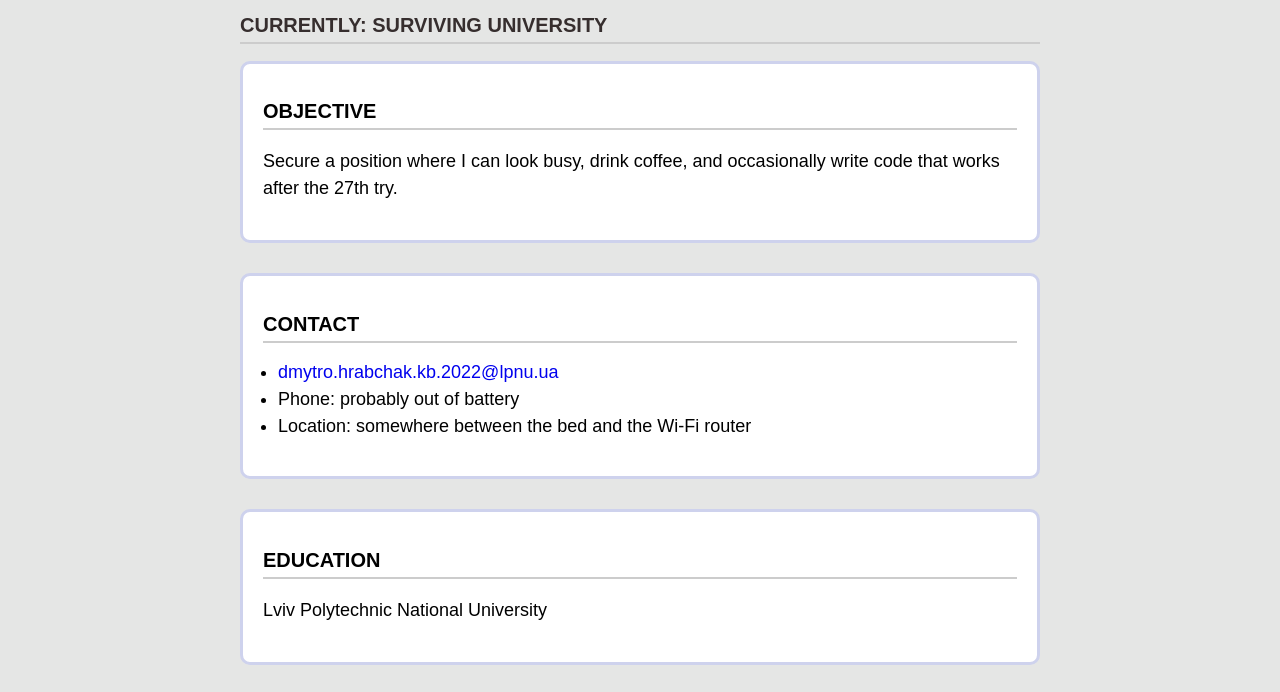
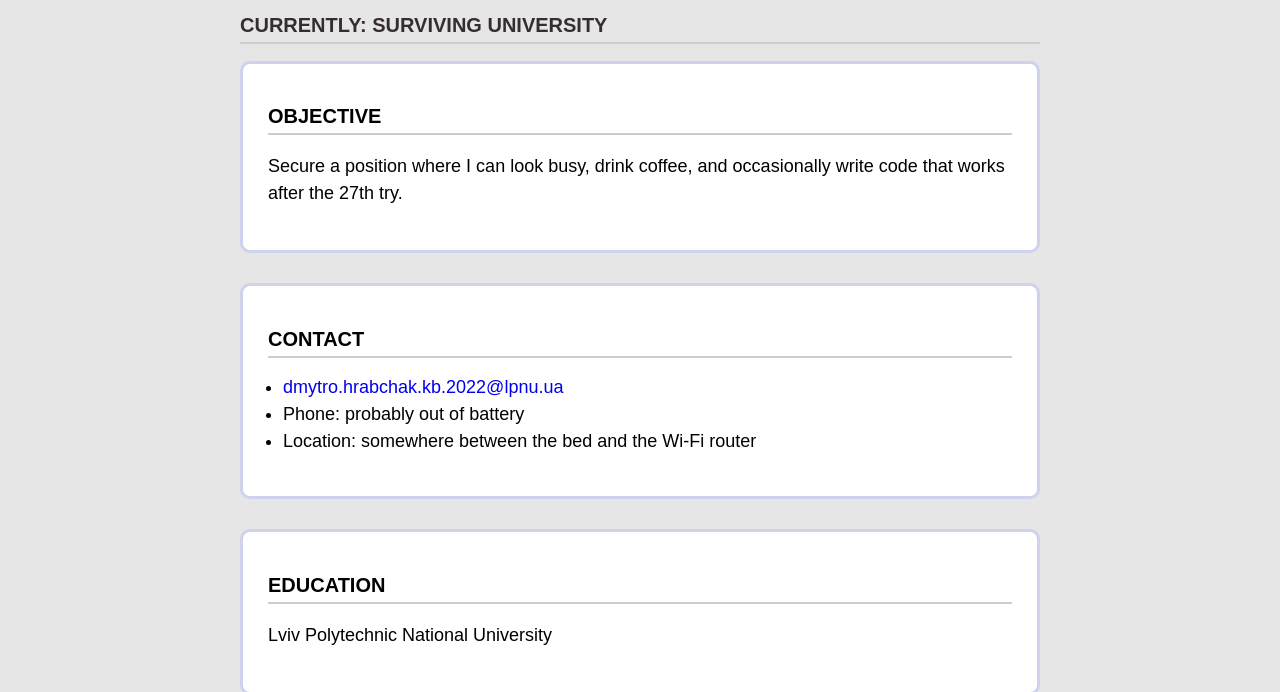
Before and after one commit to Vortenity/resume-site, a plain HTML site: page index.html in a window 1280 px wide. Shown: the part 71-763 px from the top of the page. Drawn offline with Linux system fonts and the light colour scheme; no server answers.

Commit message:
Edit section padding

```diff
--- a/index.html
+++ b/index.html
@@ -15,7 +15,7 @@
     }
 
     section {
-      padding: 20px;
+      padding: 25px;
       border: 3px solid #ced2ed;
       border-radius: 10px;
       background-color: #ffffff;
```
